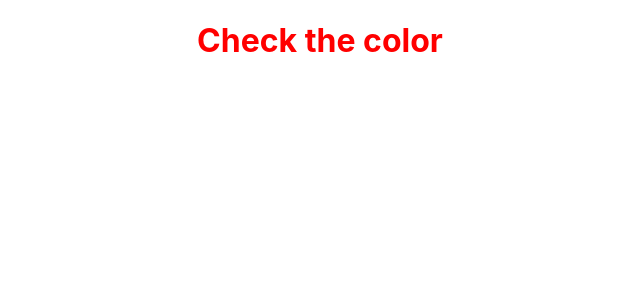
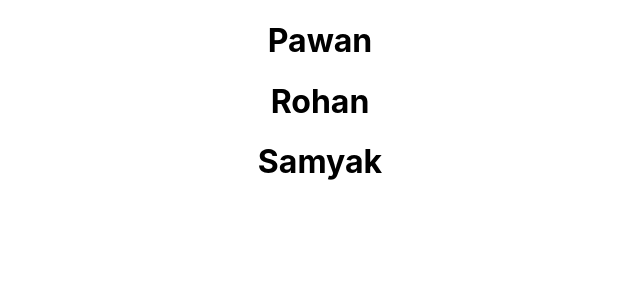
Before and after one commit to Pawan-Ambhore/React-Course, a React (Create React App) app: page / in a window 1280 px wide. Shown: the top 300 px of the page, without its empty margins (320-960 px from the left). Built offline with nearby package versions, Linux system fonts and the light colour scheme.

Commit message:
map method in array list

```diff
--- a/src/App.js
+++ b/src/App.js
@@ -3,12 +3,14 @@ import './App.css';
 
 function App() {
 
-  const isGreen = false;
+  const list = ["Pawan", "Rohan", "Samyak"];
   return (
     <div className = 'App'>
-      <h1 style={{color: isGreen ? "Green" : "red"}}>Check the color</h1>
-
-      {isGreen && <button>This is button</button>}
+       {list.map((name)=>{
+        return(
+          <h1>{name}</h1>
+        )
+       })}
     </div>
   );
 }
```
